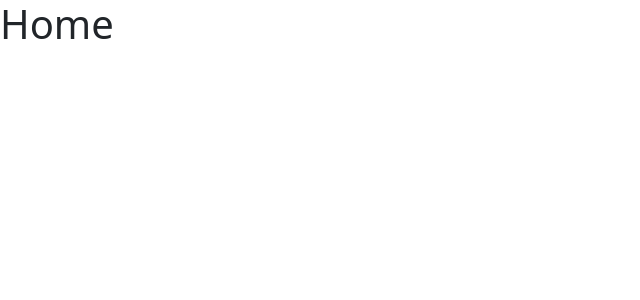
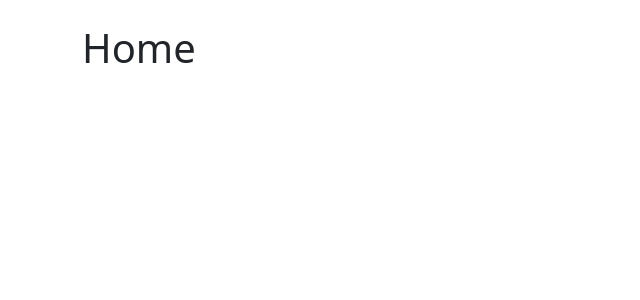
Before and after one commit to VaheStepanyan100/react-note-taking-app, a React (Vite) app: page / in a window 1280 px wide. Shown: the top 300 px of the page, without its empty margins (0-640 px from the left). Built offline with nearby package versions, Linux system fonts and the light colour scheme.

Commit message:
Add Bootstrap Container

```diff
--- a/src/App.tsx
+++ b/src/App.tsx
@@ -1,17 +1,20 @@
 import 'bootstrap/dist/css/bootstrap.min.css';
+import { Container } from 'react-bootstrap';
 import { Navigate, Route, Routes } from 'react-router-dom';
 
 function App() {
   return (
+    <Container className="my-4">
       <Routes>
         <Route path="/" element={<h1>Home</h1>} />
         <Route path="/new" element={<h1>New</h1>} />
         <Route path="/:id">
           <Route index element={<h1>Show</h1>} />
-        <Route path='edit' element={<h1>Edit</h1>}/>
+          <Route path="edit" element={<h1>Edit</h1>} />
         </Route>
         <Route path="*" element={<Navigate to="/" />} />
       </Routes>
+    </Container>
   );
 }
 
```
Lines whose indentation alone changed are shown as unchanged.
